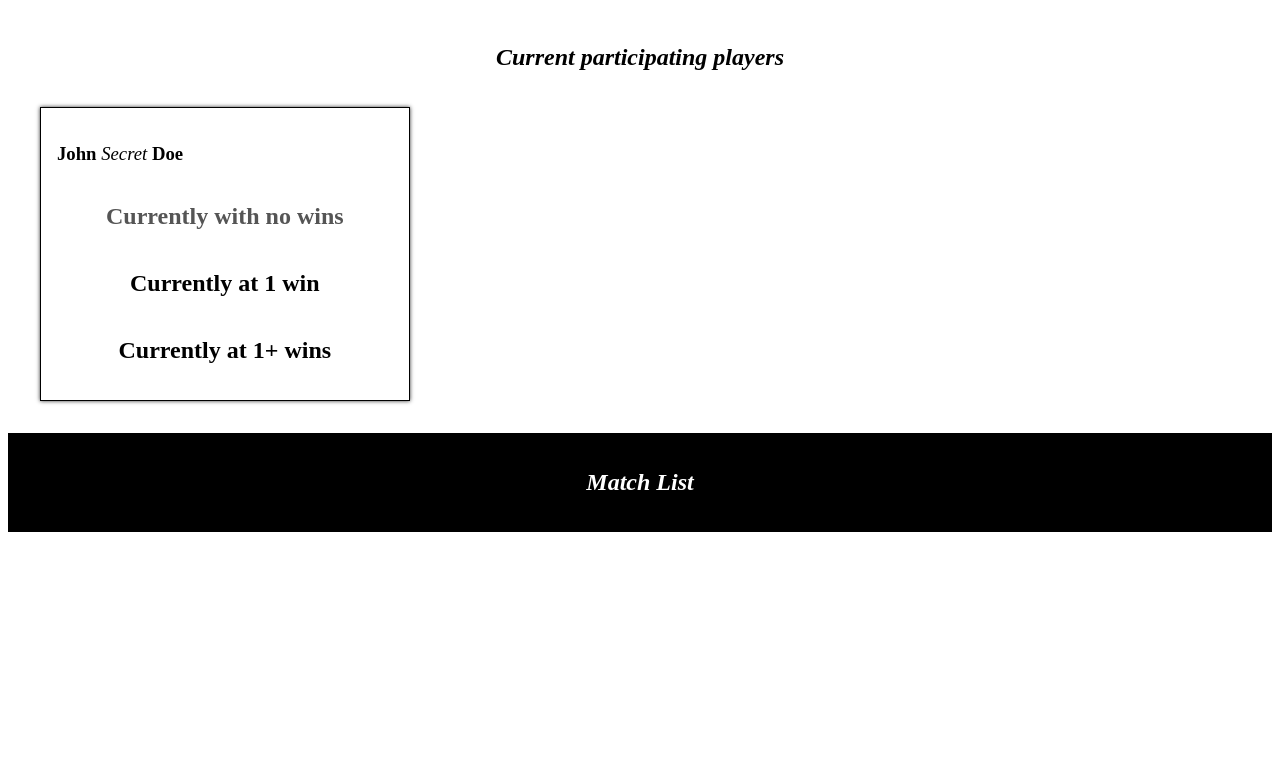
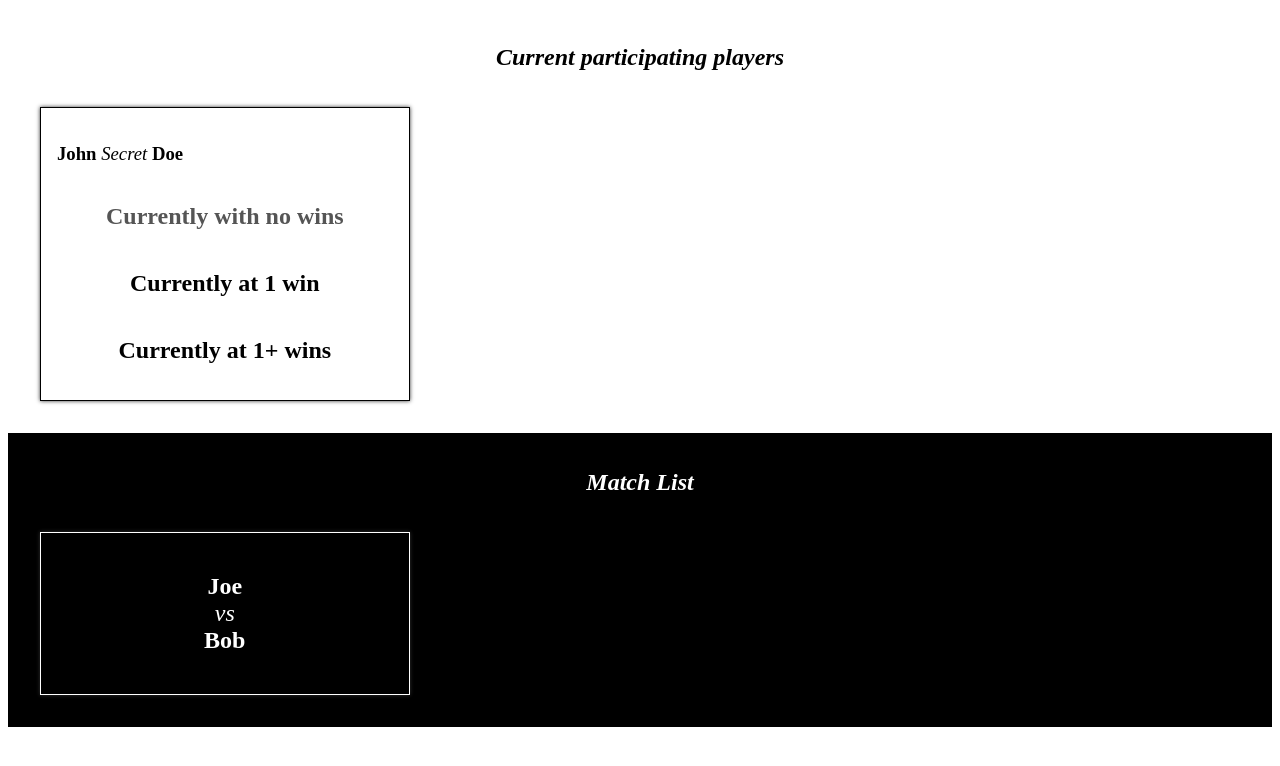
Before and after one commit to mxtchjohnston/tourney-matches, a React (Create React App) app: page / in a window 1280 px wide. Shown: the top 766 px of the page. Built offline with nearby package versions, Linux system fonts and the light colour scheme.

Commit message:
match and MatchList

```diff
--- a/src/components/Match.js
+++ b/src/components/Match.js
@@ -1,7 +1,9 @@
 const Match = (props) => {
   return (
     <article className="Match">
-
+      <h1>
+        Joe <span>vs</span> Bob
+      </h1>
     </article>
   );
 };
--- a/src/components/MatchList.js
+++ b/src/components/MatchList.js
@@ -1,7 +1,10 @@
+import Match from "./Match";
+
 const MatchList = (props) => {
   return (
     <section className="PlayerList MatchList">
       <h1>Match List</h1>
+      <Match/>
     </section>
   );
 };
```
